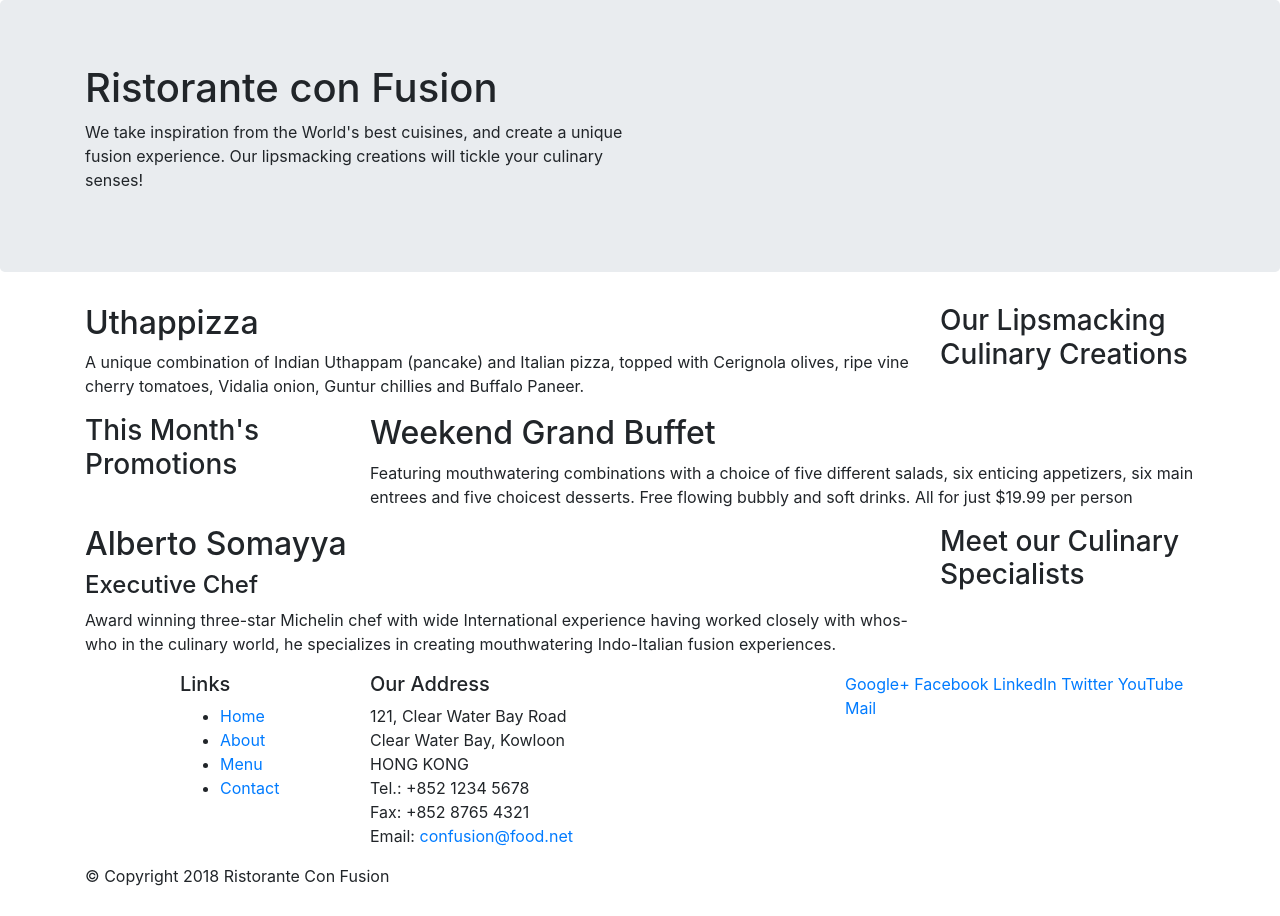
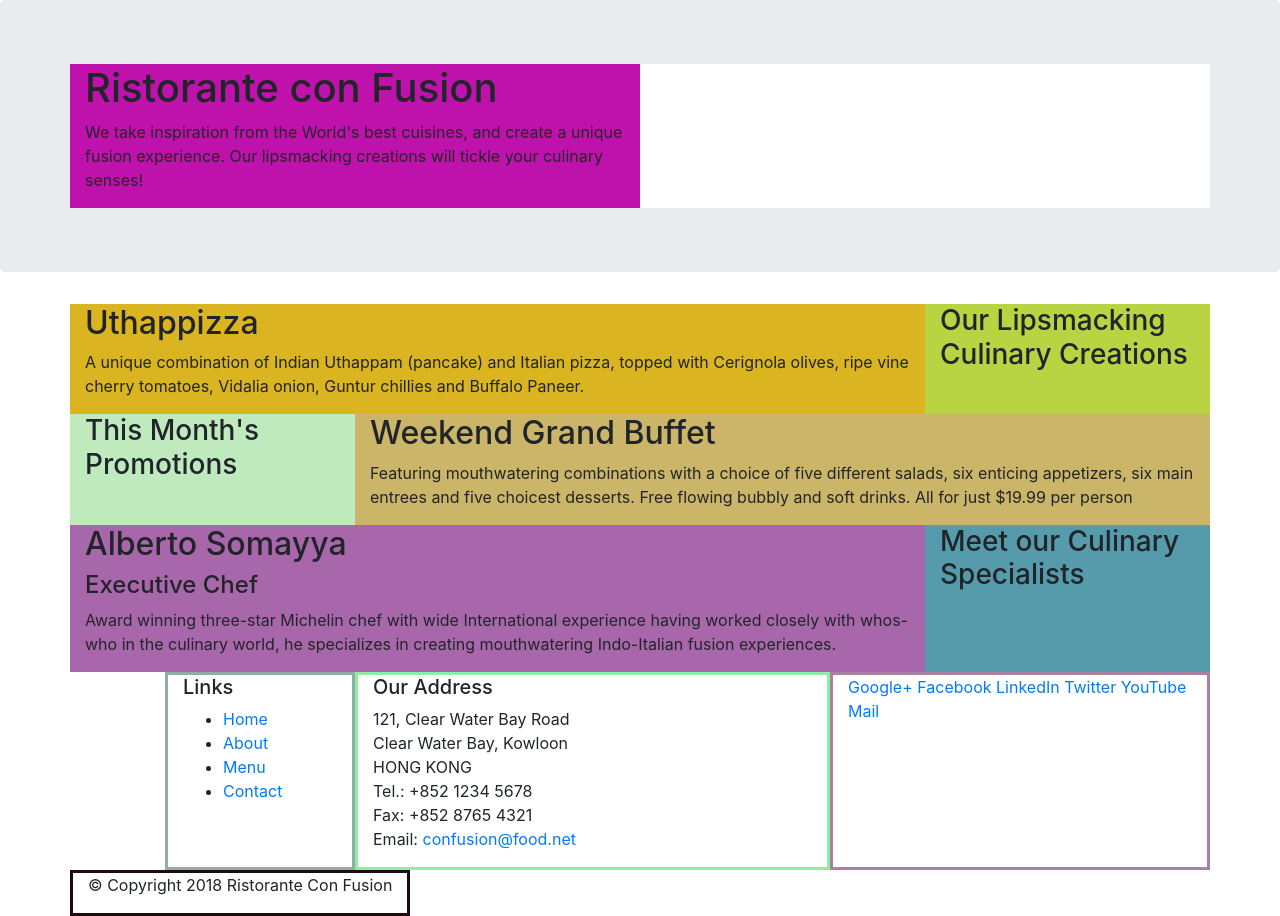
Before and after one commit to loso-nd/conFusion, a website: page index.html in a window 1280 px wide. Drawn offline with nearby package versions, Linux system fonts and the light colour scheme.

Commit message:
Bootstrap Grid Part 1.A

```diff
--- a/index.html
+++ b/index.html
@@ -16,13 +16,13 @@
 <body>
 
     <header class="jumbotron">
-        <div class="container">
+        <div class="container" style="background-color: #ae3421">
             <div class="row">
-                <div class="col-12 col-sm-6">
+                <div class="col-12 col-sm-6" style="background-color: #bf12ad">
                     <h1>Ristorante con Fusion</h1>
                     <p>We take inspiration from the World's best cuisines, and create a unique fusion experience. Our lipsmacking creations will tickle your culinary senses!</p>
                 </div>
-                <div class="col-12 col-sm">
+                <div class="col-12 col-sm" style="background-color: #fff">
                 </div>
             </div>
         </div>
@@ -30,10 +30,10 @@
 
     <div class="container" >
         <div class="row">
-            <div class="col-12 col-sm-4 order-sm-last col-md-3">
+            <div class="col-12 col-sm-4 order-sm-last col-md-3" style="background-color: #bad342">
                 <h3>Our Lipsmacking Culinary Creations</h3>
             </div>
-            <div class="col col-sm order-sm-first col-md">
+            <div class="col col-sm order-sm-first col-md" style="background-color: #dab421">
                 <h2>Uthappizza</h2>
                 <p>A unique combination of Indian Uthappam (pancake) and Italian pizza, topped with Cerignola olives, ripe vine cherry tomatoes, Vidalia onion, Guntur chillies and Buffalo Paneer.</p>
             </div>
@@ -41,20 +41,20 @@
 
 
         <div class="row">
-            <div class="col-12 col-sm-4 col-md-3">
+            <div class="col-12 col-sm-4 col-md-3" style="background-color: #beeabe">
                 <h3>This Month's Promotions</h3>
             </div>
-            <div class="col col-sm col-md">
+            <div class="col col-sm col-md" style="background-color: #cab569">
                 <h2>Weekend Grand Buffet</h2>
                 <p>Featuring mouthwatering combinations with a choice of five different salads, six enticing appetizers, six main entrees and five choicest desserts. Free flowing bubbly and soft drinks. All for just $19.99 per person </p>
             </div>
         </div>
 
         <div class="row">
-            <div class="col-12 col-sm-4 order-sm-last col-md-3">
+            <div class="col-12 col-sm-4 order-sm-last col-md-3" style="background-color: #569bac">
                 <h3>Meet our Culinary Specialists</h3>
             </div>
-            <div class="col col-sm order-sm-first col-md">
+            <div class="col col-sm order-sm-first col-md" style="background-color: #a867aa">
                 <h2>Alberto Somayya</h2>
                 <h4>Executive Chef</h4>
                 <p>Award winning three-star Michelin chef with wide International experience having worked closely with whos-who in the culinary world, he specializes in creating mouthwatering Indo-Italian fusion experiences. </p>
@@ -65,7 +65,7 @@
     <footer>
         <div class="container">
             <div class="row">
-                <div class="col-4 offset-1 col-sm-2">
+                <div class="col-4 offset-1 col-sm-2" style="border: 3px solid #8eb0a2">
                     <h5>Links</h5>
                     <ul>
                         <li><a href="#">Home</a></li>
@@ -74,7 +74,7 @@
                         <li><a href="#">Contact</a></li>
                     </ul>
                 </div>
-                <div class="col-7 col-sm-5">
+                <div class="col-7 col-sm-5" style="border: 3px solid #8eeea2">
                     <h5>Our Address</h5>
                     <address>
 		              121, Clear Water Bay Road<br>
@@ -85,7 +85,7 @@
 		              Email: <a href="mailto:confusion@food.net">confusion@food.net</a>
 		           </address>
                 </div>
-                <div class="col-12 col-sm-4">
+                <div class="col-12 col-sm-4" style="border: 3px solid #aa80a2">
                     <div>
                         <a href="http://google.com/+">Google+</a>
                         <a href="http://www.facebook.com/profile.php?id=">Facebook</a>
@@ -97,7 +97,7 @@
                 </div>
            </div>
            <div class="row">
-                <div class="col-auto">
+                <div class="col-auto" style="border: 3px solid #1e0b0e">
                     <p>© Copyright 2018 Ristorante Con Fusion</p>
                 </div>
            </div>
```
